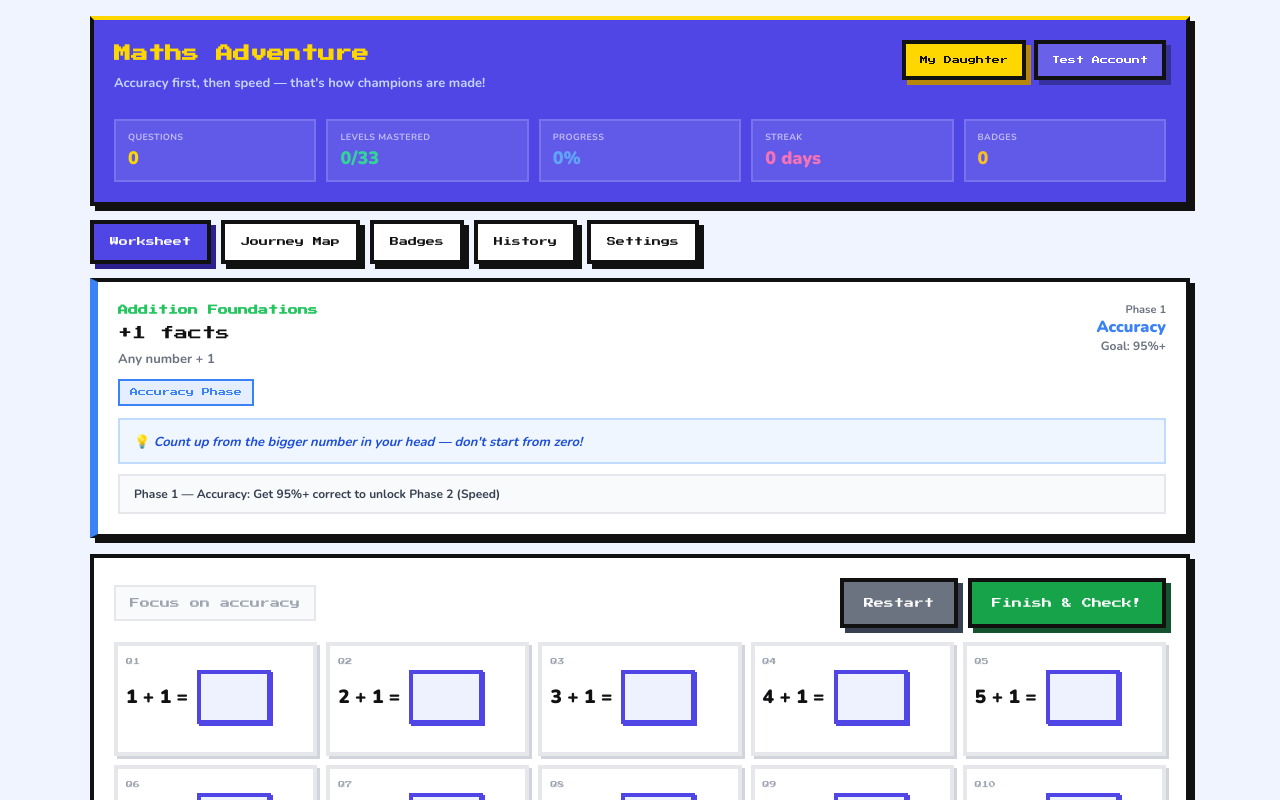
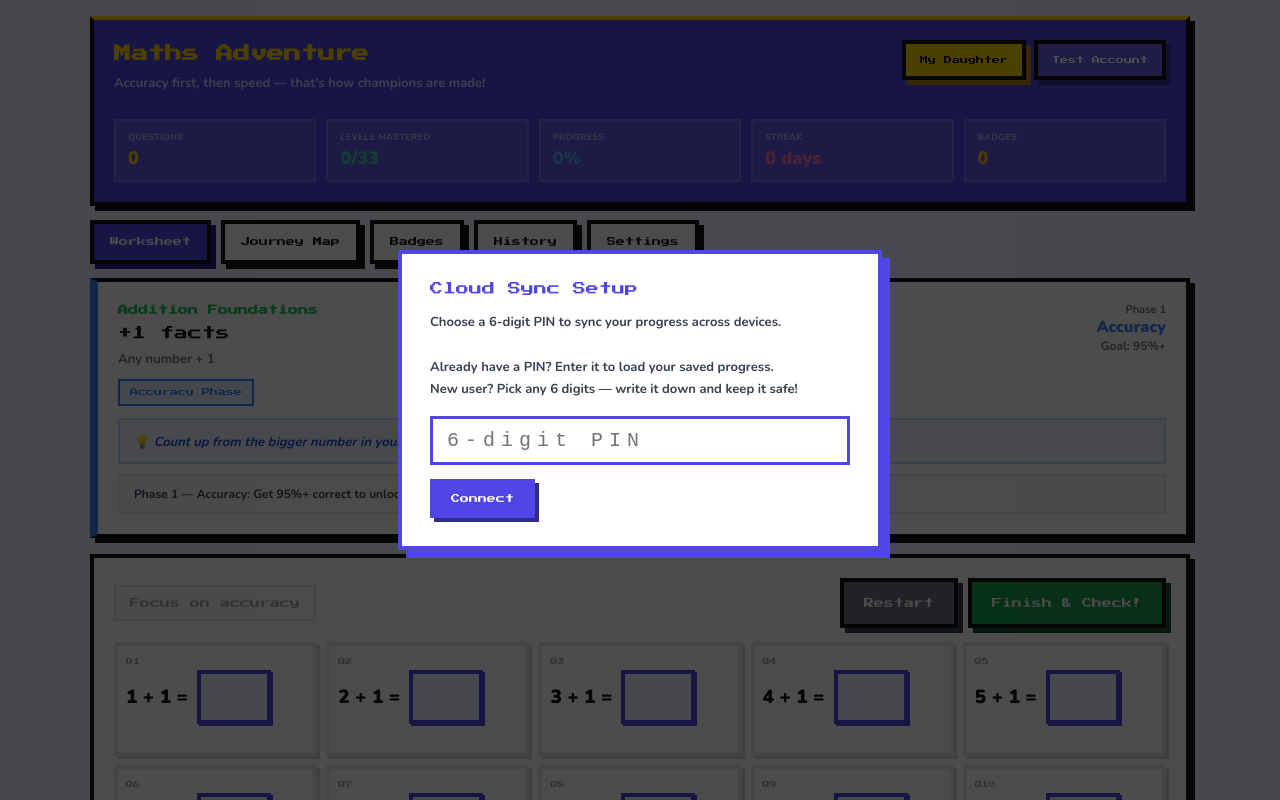
Before and after one commit to bigbyalex-del/Maths-app, a React (Create React App) app: page / in a window 1280 px wide. Shown: the top 800 px of the page. Built offline with nearby package versions, Linux system fonts and the light colour scheme.

Commit message:
Add Firebase cloud sync — progress syncs between devices via 6-digit PIN

```diff
--- a/package.json
+++ b/package.json
@@ -7,6 +7,7 @@
     "@testing-library/jest-dom": "^6.9.1",
     "@testing-library/react": "^16.3.2",
     "@testing-library/user-event": "^13.5.0",
+    "firebase": "^12.11.0",
     "react": "^19.2.4",
     "react-dom": "^19.2.4",
     "react-scripts": "5.0.1",
--- a/src/App.js
+++ b/src/App.js
@@ -1,5 +1,7 @@
 
-import React, { useEffect, useMemo, useRef, useState } from "react";
+import React, { useCallback, useEffect, useMemo, useRef, useState } from "react";
+import { db } from "./firebase";
+import { doc, getDoc, setDoc } from "firebase/firestore";
 
 const STORAGE_KEY = "maths-app-v3";
 const QUESTIONS_PER_SHEET = 36;
@@ -299,6 +301,13 @@ export default function App() {
   const [pinError, setPinError] = useState("");
   const [pinSuccess, setPinSuccess] = useState("");
 
+  // Cloud sync
+  const [syncPin, setSyncPin] = useState(loaded.syncPin || "");
+  const [syncPinInput, setSyncPinInput] = useState("");
+  const [syncStatus, setSyncStatus] = useState(""); // "", "syncing", "saved", "error"
+  const [showSyncSetup, setShowSyncSetup] = useState(!loaded.syncPin);
+  const syncTimeoutRef = useRef(null);
+
   // ── Derived state ───────────────────────────────────────────────────────────
   const profile = profiles[activeProfileId] || DEFAULT_PROFILES.daughter;
   const { totalQuestions, streak, bestStreak, lastCompletedDate, history, levelProgress = {}, badges = [] } = profile;
@@ -317,7 +326,28 @@ export default function App() {
 
   const problems = useMemo(() => buildProblems(currentLevelId, masteredIds, isSpeedPhase), [currentLevelId, masteredIds, isSpeedPhase]);
 
-  useEffect(() => { safeWrite({ profiles, activeProfileId, appSettings }); }, [profiles, activeProfileId, appSettings]);
+  useEffect(() => { safeWrite({ profiles, activeProfileId, appSettings, syncPin }); }, [profiles, activeProfileId, appSettings, syncPin]);
+
+  // Cloud sync — push to Firestore whenever profiles change (debounced 2s)
+  const pushToCloud = useCallback((pin, data) => {
+    if (!pin) return;
+    setSyncStatus("syncing");
+    clearTimeout(syncTimeoutRef.current);
+    syncTimeoutRef.current = setTimeout(async () => {
+      try {
+        await setDoc(doc(db, "profiles", pin), data);
+        setSyncStatus("saved");
+        setTimeout(() => setSyncStatus(""), 3000);
+      } catch {
+        setSyncStatus("error");
+      }
+    }, 2000);
+  }, []);
+
+  useEffect(() => {
+    if (!syncPin) return;
+    pushToCloud(syncPin, { profiles, activeProfileId, appSettings });
+  }, [profiles, activeProfileId, appSettings, syncPin, pushToCloud]);
 
   useEffect(() => {
     if (!running) return;
@@ -347,6 +377,26 @@ export default function App() {
 
   function updateProfile(patch) {
     setProfiles(prev => ({ ...prev, [activeProfileId]: { ...prev[activeProfileId], ...patch } }));
+  }
+
+  async function connectSyncPin(pin) {
+    if (!pin || pin.length < 4) { setSyncStatus("error"); return; }
+    setSyncStatus("syncing");
+    try {
+      const snap = await getDoc(doc(db, "profiles", pin));
+      if (snap.exists()) {
+        const data = snap.data();
+        setProfiles(data.profiles);
+        setActiveProfileId(data.activeProfileId);
+        if (data.appSettings) setAppSettings(data.appSettings);
+      }
+      setSyncPin(pin);
+      setShowSyncSetup(false);
+      setSyncStatus("saved");
+      setTimeout(() => setSyncStatus(""), 3000);
+    } catch {
+      setSyncStatus("error");
+    }
   }
 
   function markQuestionStart(i) { if (!questionStartTimesRef.current[i]) questionStartTimesRef.current[i] = performance.now(); }
@@ -529,6 +579,50 @@ export default function App() {
             ))}
           </div>
         </div>
+
+        {/* ── Sync status bar ── */}
+        {syncPin && syncStatus && (
+          <div style={{ background: syncStatus==="saved"?"#dcfce7":syncStatus==="error"?"#fee2e2":"#fef9c3", border:`2px solid ${syncStatus==="saved"?"#16a34a":syncStatus==="error"?"#ef4444":"#f59e0b"}`, padding:"8px 14px", marginBottom:10, fontWeight:700, fontSize:12, display:"flex", alignItems:"center", gap:8 }}>
+            <span>{syncStatus==="saved"?"✓ Progress saved to cloud":syncStatus==="error"?"✗ Sync error — check connection":"↑ Syncing…"}</span>
+          </div>
+        )}
+
+        {/* ── Sync setup modal ── */}
+        {showSyncSetup && (
+          <div style={{ position:"fixed", inset:0, background:"rgba(0,0,0,0.7)", display:"flex", alignItems:"center", justifyContent:"center", zIndex:1000, padding:16 }}>
+            <div style={{ background:"#fff", border:"4px solid #4f46e5", padding:28, maxWidth:420, width:"100%", boxShadow:"8px 8px 0 #4f46e5" }}>
+              <div style={{ fontFamily:"'Press Start 2P', monospace", fontSize:13, color:"#4f46e5", marginBottom:16 }}>Cloud Sync Setup</div>
+              <p style={{ fontSize:13, fontWeight:700, color:"#374151", lineHeight:1.7, marginBottom:16 }}>
+                Choose a 6-digit PIN to sync your progress across devices.<br /><br />
+                <strong>Already have a PIN?</strong> Enter it to load your saved progress.<br />
+                <strong>New user?</strong> Pick any 6 digits — write it down and keep it safe!
+              </p>
+              <input
+                type="number"
+                inputMode="numeric"
+                maxLength={6}
+                value={syncPinInput}
+                onChange={e => setSyncPinInput(e.target.value.replace(/\D/g,"").slice(0,6))}
+                style={{ border:"3px solid #4f46e5", padding:"10px 14px", fontSize:20, fontFamily:"monospace", letterSpacing:6, width:"100%", marginBottom:14, boxSizing:"border-box" }}
+                placeholder="6-digit PIN"
+              />
+              {syncStatus==="error" && <p style={{ color:"#ef4444", fontWeight:700, marginBottom:10 }}>Error connecting — check your internet and try again.</p>}
+              <div style={{ display:"flex", gap:10, flexWrap:"wrap" }}>
+                <button onClick={() => connectSyncPin(syncPinInput)} className="fun-btn"
+                  style={{ border:"3px solid #4f46e5", background:"#4f46e5", color:"#fff", fontFamily:"'Press Start 2P',monospace", fontSize:9, padding:"12px 18px", cursor:"pointer", boxShadow:"4px 4px 0 #312e81" }}
+                  disabled={syncPinInput.length < 6}>
+                  {syncStatus==="syncing" ? "Connecting…" : "Connect"}
+                </button>
+                {syncPin && (
+                  <button onClick={() => setShowSyncSetup(false)} className="fun-btn"
+                    style={{ border:"3px solid #6b7280", background:"#6b7280", color:"#fff", fontFamily:"'Press Start 2P',monospace", fontSize:9, padding:"12px 18px", cursor:"pointer", boxShadow:"4px 4px 0 #374151" }}>
+                    Cancel
+                  </button>
+                )}
+              </div>
+            </div>
+          </div>
+        )}
 
         {/* ── Tabs ── */}
         <div style={{ display:"flex", gap:10, flexWrap:"wrap", marginBottom:14 }}>
@@ -892,6 +986,24 @@ export default function App() {
                   {pinError && <p style={{ color:"#ef4444", fontWeight:700, marginTop:8 }}>{pinError}</p>}
                   {pinSuccess && <p style={{ color:"#16a34a", fontWeight:700, marginTop:8 }}>{pinSuccess}</p>}
                 </div>
+                <div style={{ ...S.flat, marginBottom:14 }}>
+                  <div style={{ fontWeight:900, fontSize:16, marginBottom:6 }}>Cloud Sync PIN</div>
+                  <p style={S.sub}>Your progress syncs between devices using a 6-digit PIN you choose. Enter the same PIN on any device to load your progress.</p>
+                  {syncPin ? (
+                    <div style={{ marginTop:10 }}>
+                      <div style={{ fontWeight:700, marginBottom:8 }}>Current PIN: <span style={{ fontFamily:"monospace", fontSize:18, letterSpacing:4, background:"#f0f4ff", padding:"2px 8px", borderRadius:6 }}>{syncPin}</span></div>
+                      <div style={{ ...S.sub, marginBottom:10, color: syncStatus==="saved"?"#16a34a":syncStatus==="error"?"#ef4444":syncStatus==="syncing"?"#f59e0b":"#6b7280" }}>
+                        {syncStatus==="saved"?"✓ Saved to cloud":syncStatus==="error"?"✗ Sync error — check connection":syncStatus==="syncing"?"↑ Syncing…":"Cloud sync active"}
+                      </div>
+                      <button onClick={() => setShowSyncSetup(true)} className="fun-btn" style={S.btn("#6b7280","#374151")}>Change PIN</button>
+                    </div>
+                  ) : (
+                    <div style={{ marginTop:10 }}>
+                      <p style={{ ...S.sub, color:"#ef4444", marginBottom:8 }}>No sync PIN set — progress is only saved on this device.</p>
+                      <button onClick={() => setShowSyncSetup(true)} className="fun-btn" style={S.btn()}>Set up Sync PIN</button>
+                    </div>
+                  )}
+                </div>
                 <div style={S.flat}>
                   <div style={{ fontWeight:900, fontSize:16, marginBottom:6 }}>Reset profiles</div>
                   <p style={S.sub}>Erases all progress, badges, and history.</p>
--- /dev/null
+++ b/src/firebase.js
@@ -0,0 +1,14 @@
+import { initializeApp } from "firebase/app";
+import { getFirestore } from "firebase/firestore";
+
+const firebaseConfig = {
+  apiKey: "AIzaSyBPgtr9pxozyz_vmoEcMHhYkiIcuoOCfjk",
+  authDomain: "maths-app-d5e3b.firebaseapp.com",
+  projectId: "maths-app-d5e3b",
+  storageBucket: "maths-app-d5e3b.firebasestorage.app",
+  messagingSenderId: "1005196713617",
+  appId: "1:1005196713617:web:aed31f31b01a4f8ccca930"
+};
+
+const app = initializeApp(firebaseConfig);
+export const db = getFirestore(app);
```
Also changed, not shown: 1 other file (tests, documents, lock files or other folders).
